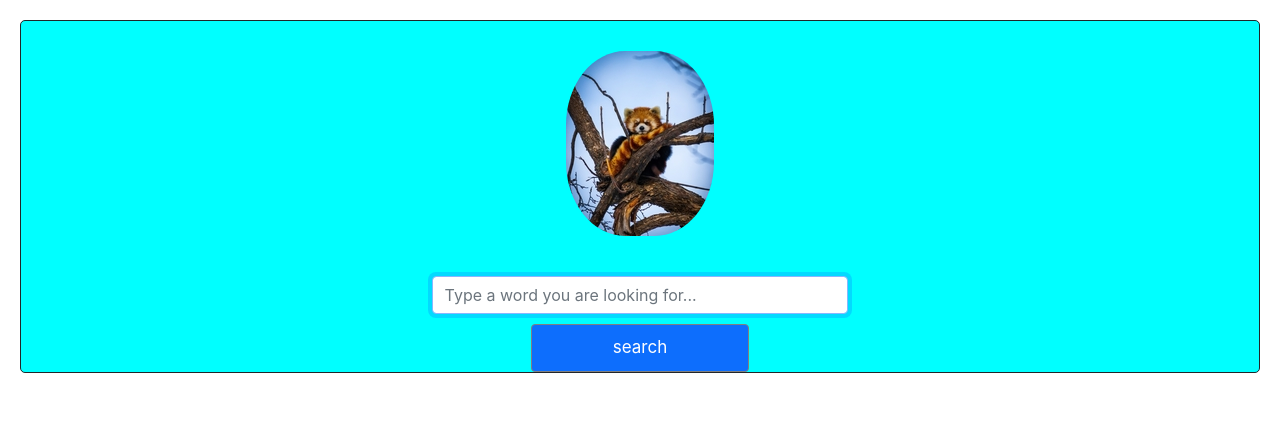
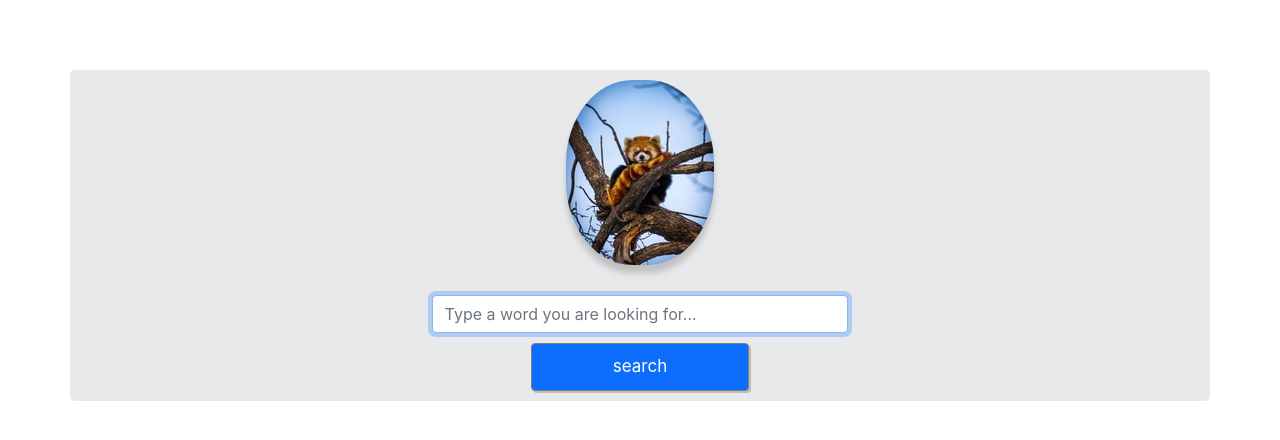
Before and after one commit to Szeket/dictionary-react, a React (Create React App) app: page / in a window 1280 px wide. Shown: the top 440 px of the page. Built offline with nearby package versions, Linux system fonts and the light colour scheme; no server answers.

Commit message:
styling header

```diff
--- a/src/App.css
+++ b/src/App.css
@@ -3,11 +3,9 @@
 }
 
 .App .logo {
-  border-radius: 40%;
+  position: relative;
+  top: 10px;
+  border-radius: 45%;
   margin: 0 auto;
+  box-shadow: 0px 8px 6px rgb(192, 190, 190);
 }
-.App .form {
-  max-width: 30%;
-  display: block;
-  margin: 0 auto;
-}
--- a/src/Search.css
+++ b/src/Search.css
@@ -1,8 +1,7 @@
 .App {
-  background-color: aqua;
-  border: 1px solid;
+  background-color: #e7e9eb;
   border-radius: 5px;
-  margin: 20px;
+  margin: 70px;
 }
 
 .App form {
@@ -15,9 +14,11 @@
 .btn {
   display: block;
   margin: 0 auto;
+  margin-bottom: 10px;
   width: 20%;
   padding: 10px;
   font-size: 17px;
   border: 1px solid grey;
   cursor: pointer;
+  box-shadow: 2px 2px rgb(192, 188, 188);
 }
```
